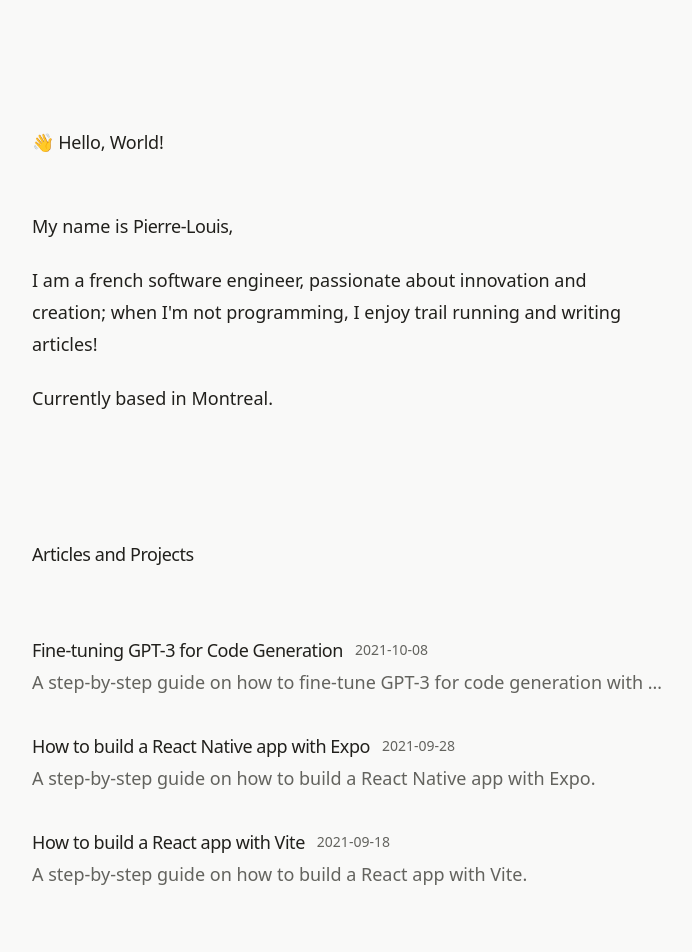
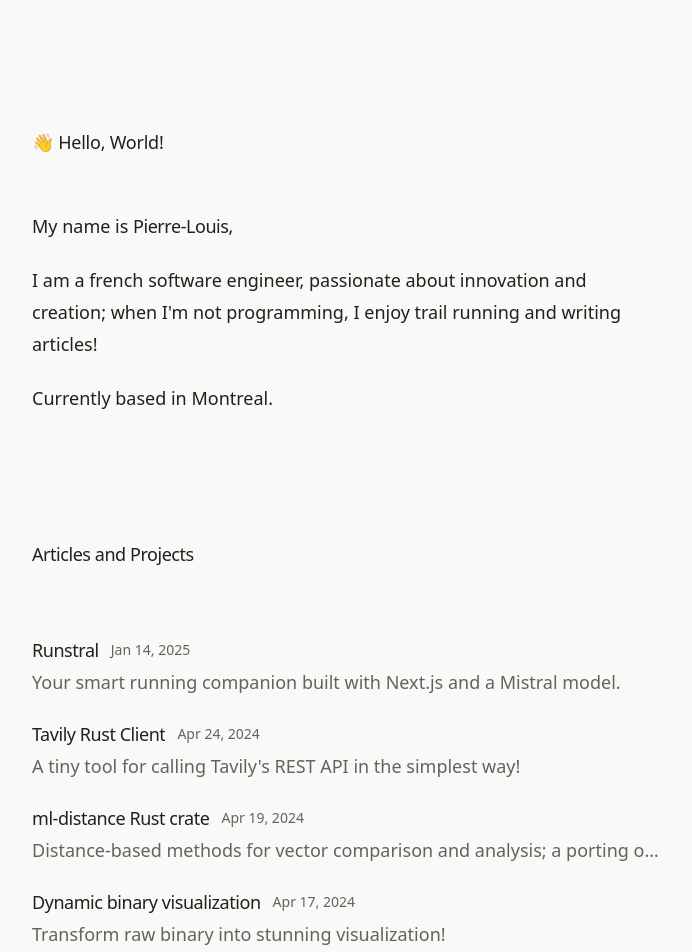
Before and after one commit to PierreLouisLetoquart/my-website, a Next.js app: page / in a window 1280 px wide. Shown: the top 952 px of the page, without its empty margins (292-984 px from the left). Built offline with nearby package versions, Linux system fonts and the light colour scheme.

Commit message:
minor tweaks

```diff
--- a/package.json
+++ b/package.json
@@ -11,6 +11,7 @@
   "dependencies": {
     "@radix-ui/colors": "^3.0.0",
     "@radix-ui/react-slot": "^1.1.2",
+    "eslint-plugin-react-hooks": "^5.1.0",
     "lucide-react": "^0.475.0",
     "next": "15.1.7",
     "react": "^19.0.0",
--- a/src/app/page.tsx
+++ b/src/app/page.tsx
@@ -1,35 +1,6 @@
 import { ArticleList } from "@/components/article-list";
 import { Contact } from "@/components/contact";
-
-type Article = {
-  title: string;
-  description: string;
-  date: string;
-  url: string;
-};
-
-const articles: Article[] = [
-  {
-    title: "Fine-tuning GPT-3 for Code Generation",
-    description:
-      "A step-by-step guide on how to fine-tune GPT-3 for code generation with OpenAI's API and vLLM library.",
-    date: "2021-10-08",
-    url: "https://pierrelouis.dev/blog/fine-tuning-gpt-3-for-code-generation",
-  },
-  {
-    title: "How to build a React Native app with Expo",
-    description:
-      "A step-by-step guide on how to build a React Native app with Expo.",
-    date: "2021-09-28",
-    url: "https://pierrelouis.dev/blog/how-to-build-a-react-native-app-with-expo",
-  },
-  {
-    title: "How to build a React app with Vite",
-    description: "A step-by-step guide on how to build a React app with Vite.",
-    date: "2021-09-18",
-    url: "https://pierrelouis.dev/blog/how-to-build-a-react-app-with-vite",
-  },
-];
+import { projects } from "@/data/project-and-articles";
 
 export default function Page() {
   return (
@@ -59,7 +30,7 @@ export default function Page() {
         <h2 className="px-6 tracking-tight mb-14 font-medium">
           Articles and Projects
         </h2>
-        <ArticleList articles={articles} />
+        <ArticleList articles={projects} />
       </div>
 
       {/* Contact Section */}
--- a/src/components/article-list.tsx
+++ b/src/components/article-list.tsx
@@ -1,23 +1,17 @@
 "use client";
+
 import { useIsMobile } from "@/hooks/useIsMobile";
+import { Project } from "@/data/project-and-articles";
+import Link from "next/link";
 
-type Article = {
-  title: string;
-  description: string;
-  date: string;
-  url: string;
-};
-
-export function ArticleList({ articles }: { articles: Article[] }) {
+export function ArticleList({ articles }: { articles: Project[] }) {
   const isMobile = useIsMobile();
 
   return (
     <div className="space-y-3">
       {articles.map((article, idx) => (
-        <div
-          key={idx}
-          className="px-6 py-3 rounded-xl transition-colors hover:bg-hovered"
-        >
+        <Link key={idx} href={article.url}>
+          <div className="px-6 py-3 rounded-xl transition-colors hover:bg-hovered hover:cursor-pointer">
             <div className="flex items-center gap-3 mb-1">
               <h3 className="font-medium tracking-tight truncate">
                 {article.title}
@@ -30,6 +24,7 @@ export function ArticleList({ articles }: { articles: Article[] }) {
               {article.description}
             </p>
           </div>
+        </Link>
       ))}
     </div>
   );
--- a/src/components/contact.tsx
+++ b/src/components/contact.tsx
@@ -19,7 +19,7 @@ export function Contact() {
           Reach out to me on{" "}
           <Link
             className="underline underline-offset-4 decoration-1"
-            href={"#"}
+            href={"https://www.linkedin.com/in/pierrelouis-l%C3%A9toquart"}
           >
             LinkedIn
           </Link>{" "}
--- /dev/null
+++ b/src/data/project-and-articles.ts
@@ -0,0 +1,39 @@
+export type Project = {
+  title: string;
+  description: string;
+  date: string;
+  url: string;
+};
+
+export const projects = [
+  {
+    title: "Runstral",
+    description: "Your smart running companion built with Next.js and a Mistral model.",
+    date: "Jan 14, 2025",
+    url: "https://github.com/PierreLouisLetoquart/runstral",
+  },
+  {
+    title: "Tavily Rust Client",
+    description: "A tiny tool for calling Tavily's REST API in the simplest way!",
+    date: "Apr 24, 2024",
+    url: "https://crates.io/crates/tavily",
+  },
+  {
+    title: "ml-distance Rust crate",
+    description: "Distance-based methods for vector comparison and analysis; a porting of the JS pkg ml-distance.",
+    date: "Apr 19, 2024",
+    url: "https://crates.io/crates/ml-distance",
+  },
+  {
+    title: "Dynamic binary visualization",
+    description: "Transform raw binary into stunning visualization!",
+    date: "Apr 17, 2024",
+    url: "https://medium.com/@pierrelouislet/dynamic-binary-visualization-cae62ba79e37",
+  },
+  {
+    title: "Can Gzip coupled with a KNN beat BERT",
+    description: "Comparing performance of Gzip + KNN with BERT. Implementation of \"Less is more\" written by Zhiying Jiang.",
+    date: "Feb 6, 2024",
+    url: "https://github.com/PierreLouisLetoquart/kzip",
+  },
+] satisfies Project[];
```
Also changed, not shown: 1 other file (tests, documents, lock files or other folders). Lines whose indentation alone changed are shown as unchanged.
